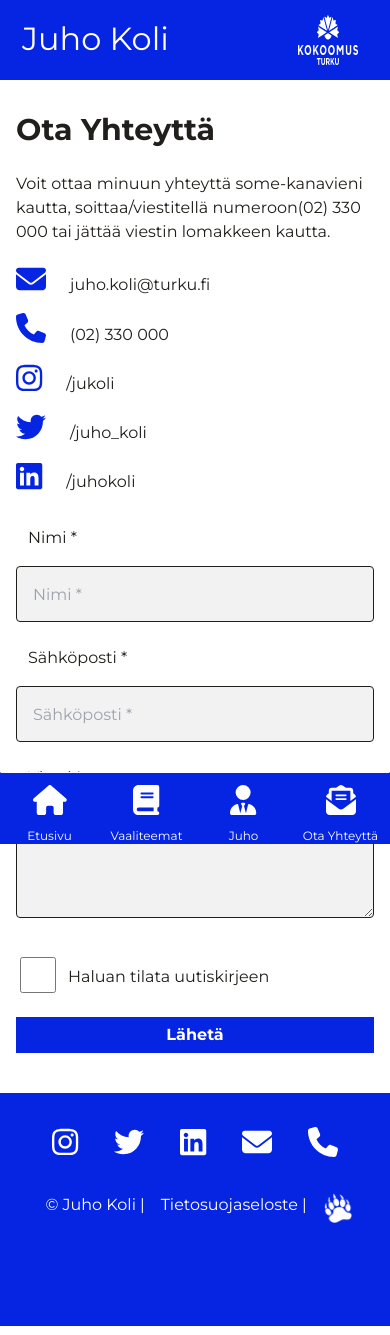
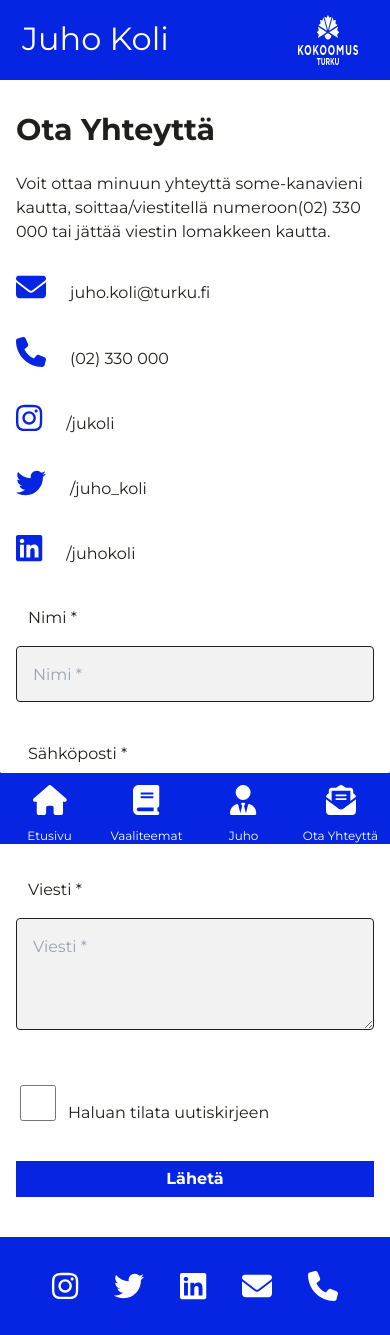
Before and after one commit to otsolap/juhokoli.fi, a Next.js app: page /yhteydenotto in a window 390 px wide. Shown: the top 1335 px of the page. Built offline with nearby package versions, Linux system fonts and the light colour scheme.

Commit message:
Contact page refactored to css

```diff
--- a/styles/Contact.module.css
+++ b/styles/Contact.module.css
@@ -5,116 +5,130 @@
 */
 
 .contactPageContainer {
-    @apply flex;
-    @apply flex-col;
-    @apply justify-center;
-    @apply lg:flex-row;
+    display: flex;
+    flex-direction: column;
+    justify-content: center;
 }
 
 /*** Details **/
 
 .detailsSection {
-    @apply pt-single;
-    @apply lg:max-w-half;
-    @apply lg:flex-half;
+    padding-top: var(--single);
 }
 
 .container {
-    @apply px-single;
-    @apply pt-single;
+    padding-right: var(--single);
+    padding-left: var(--single);
+    padding-top: var(--single);
 }
 
 .container h1 {
-    @apply font-bold;
-    @apply text-3xl;
-    @apply pb-6;
+    font-weight: 700;
+    font-size: 1.875rem;
+    line-height: 2.25rem;
+    padding-bottom: 1.5rem;
 }
 
 .someIconContainer {
-    @apply py-2;
+    padding-top: var(--single);
+    padding-bottom: var(--single);
 }
 
 .someContent {
-    @apply flex;
-    @apply flex-col;
-    @apply justify-center;
-    @apply items-start;
-    @apply pt-3;
+    display: flex;
+    flex-direction: column;
+    justify-content: center;
+    align-items: flex-start;
+    padding-top: 0.75rem;
 }
 
 .someIcon {
-    @apply text-3xl;
-    @apply text-primary;
+    font-size: 1.875rem;
+    line-height: 2.25rem;
+    color: var(--primary);
 }
 
 .someText {
-    @apply ml-6;
+    margin-left: 1.5rem;
 }
 
 /*** Form **/
 
 #formSection {
-    @apply pb-single;
-    @apply lg:max-w-half;
-    @apply lg:flex-half;
+    padding-bottom: var(--single);
 }
 
 .formContainer {
-    @apply flex;
-    @apply flex-col;
-    @apply justify-center;
-    @apply p-single;
+    display: flex;
+    flex-direction: column;
+    justify-content: center;
+    padding: var(--single);
 }
 
 .formControl {
-    @apply my-2;
-    @apply w-full;
+    margin-top: 0.5rem;
+    margin-bottom: 0.5rem;
+    width: 100%;
 }
 
 .formControl label {
-   @apply block;
-   @apply mb-2;
-   @apply ml-3;
+   display: block;
+   margin-bottom: 0.5rem;
+   margin-left: 0.75rem;
 }
 
 .newsletterControl {
-    @apply flex;
-    @apply items-center;
+    display: flex;
+    align-items:center;
 }
 
 .newsletterLabel {
-    @apply my-1;
-    @apply inline-block;
-    @apply ml-2;
+    margin-top: 0.25rem;
+    margin-bottom: 0.25rem;
+    display: inline-block;
+    margin-left: 0.5rem;
 }
 
 
 .formControl textarea,
 .formControl input {
-	@apply mt-2;
-	@apply mb-single;
-	@apply border;
-    @apply border-black;
-	@apply rounded;
-	@apply pl-single;
-    @apply bg-grey;
-    @apply text-black;
-    @apply w-full;
+    margin-top: 0.5rem;
+    margin-bottom: var(--double);
+    border-width: 1px;
+    border-color: var(--black);
+    border-radius: 0.25rem;
+    padding-left: 1rem;
+    background-color: var(--grey);
+    color: var(--black);
+    width: 100%;
 }
 
 .formControl textarea {
-    @apply h-28;
-    @apply pt-single;
+    height: 7rem;
+    padding-top: var(--single);
 }
 
 .formControl input {
-    @apply h-14;
-    @apply pt-0;
+    height: 3.5rem;
+    padding-top: 0;
 }
 
 .formControl input.newsletterCheckBox {
-    @apply h-9;
-    @apply w-9;
-    @apply inline-block;
-    @apply ml-1;
+    height: 2.25rem;
+    width: 2.25rem;
+    display: inline-block;
+    margin-left: .25rem;
 }
+
+/* DESKTOP STYLES */
+@media (min-width: 1024px) {
+    .contactPageContainer {
+        flex-direction: row;
+    }
+
+    .detailsSection,
+    #formSection {
+        max-width: 50%;
+        flex: 0 0 50%;
+    }
+}
--- a/styles/FAQ.module.css
+++ b/styles/FAQ.module.css
@@ -10,7 +10,6 @@
     width: 100%;
     border-width: 2px;
     border-color: var(--black);
-    --tw-border-opacity: 1;
     border-radius: 0.375rem /* 6px */;
 }
 
@@ -19,7 +18,6 @@
     width: 100%;
     border-width: 1px;
     border-color: var(--black);
-    --tw-border-opacity: 1;
     min-height: 10px;
 }
 
@@ -56,8 +54,7 @@
 }
 
 .faqAnswerDivider {
-    --tw-border-opacity: 1;
-    border-color: var(--grey / var(--tw-border-opacity));
+    border-color: var(--grey);
     border-top-width: 2px;
 }
 
--- a/styles/globals.css
+++ b/styles/globals.css
@@ -25,7 +25,7 @@ body,
 	height: auto;
 	width: 100%;
 	font-family: 'Montserrat', sans-serif;
-	color: var(--black)
+	color:var(--black);
 }
 
 main {
@@ -112,8 +112,8 @@ a {
 
 	.container > .sectionHeader h2 {
 		padding-left: var(--single);
-		font-size: 2.25rem/* 36px */;
-        line-height: 2.5rem/* 40px */;
+		font-size: 2.25rem;
+        line-height: 2.5rem;
 		padding-top: var(--double);
 	}
 }
```
